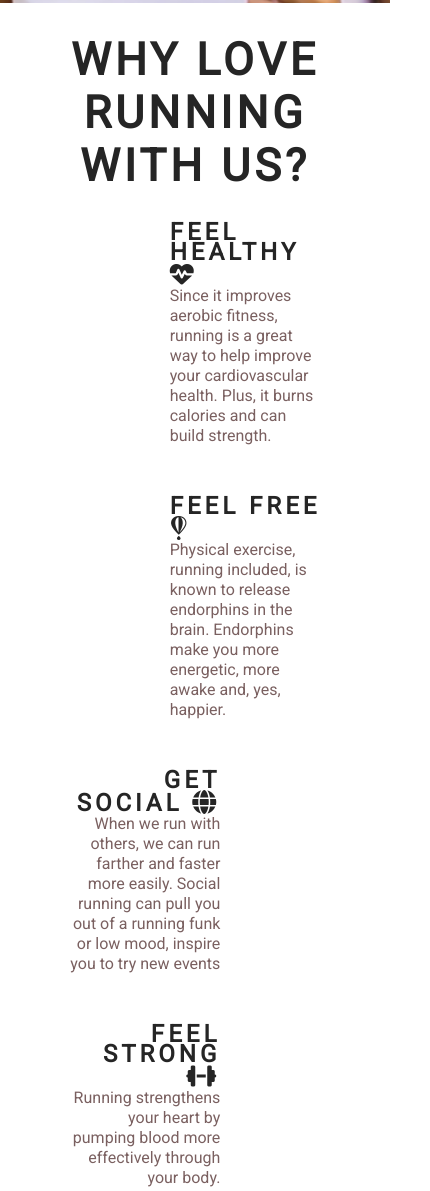
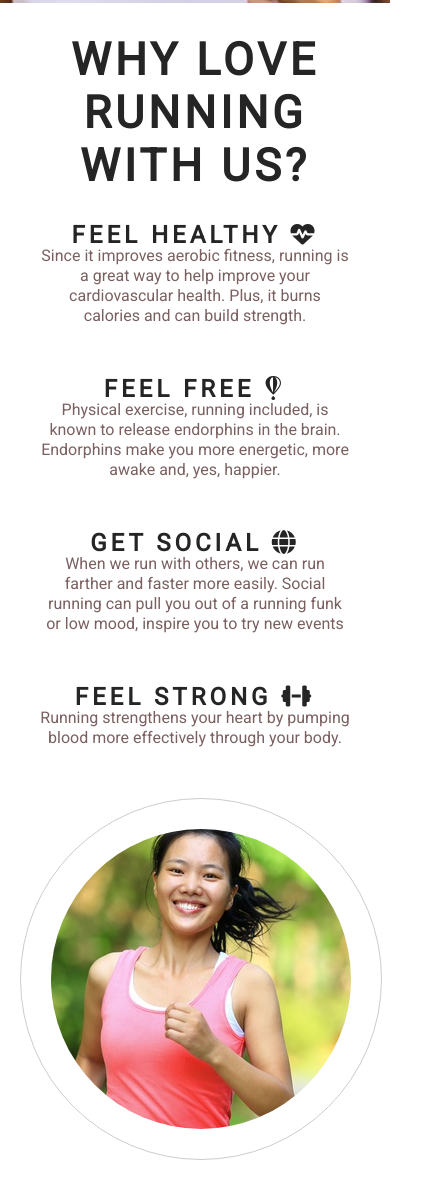
Before and after one commit to alperkan1/Love-Running-Overview-, a plain HTML site: page love_running/index.html in a window 390 px wide. Shown: the part 792-1983 px from the top of the page, 430 px wide, since content can reach past the window. Drawn offline with Linux system fonts and the light colour scheme.

Commit message:
made the site applicable with small devices

```diff
--- a/love_running/assets/css/style.css
+++ b/love_running/assets/css/style.css
@@ -272,11 +272,12 @@ footer {
     }
 
     #welcome {
-        padding:30px 0;
+        padding: 30px 0;
         margin: 0;
     }
 
-    #right-about, #left-about {
+    #right-about,
+    #left-about {
         width: 100%;
         float: left;
         padding: 0;
@@ -295,19 +296,39 @@ footer {
 
     /*for edia screens fro 950px wide and down*/
 
-    @media screen and (max-width: 950px ) {
+    @media screen and (max-width: 950px) {
 
         #menu {
 
-        clear:left;
-        float: left;
-        margin-left: 30px;
-        margin-bottom: 20px;
-        line-height: 25px;
-
+            clear: left;
+            float: left;
+            margin-left: 30px;
+            margin-bottom: 20px;
+            line-height: 25px;
 
         }
 
+        #cover-text {
+            left: 0;
+        }
+
+        #club-ethos {
+            width: 90%;
+            height: 1200px;
+            margin: 0 auto;
+        }
+        .left-about-heading, .right-about-heading {
+            width:inherit;
+
+        }
+        .left-about-heading h2, .right-about-heading h2 {
+            width:100%;
+            text-align: center;
+        }
+        .left-about-heading p, .right-about-heading p {
+            text-align: center;
+            padding:0 20px ;
+        }
     }
 
 }
```
